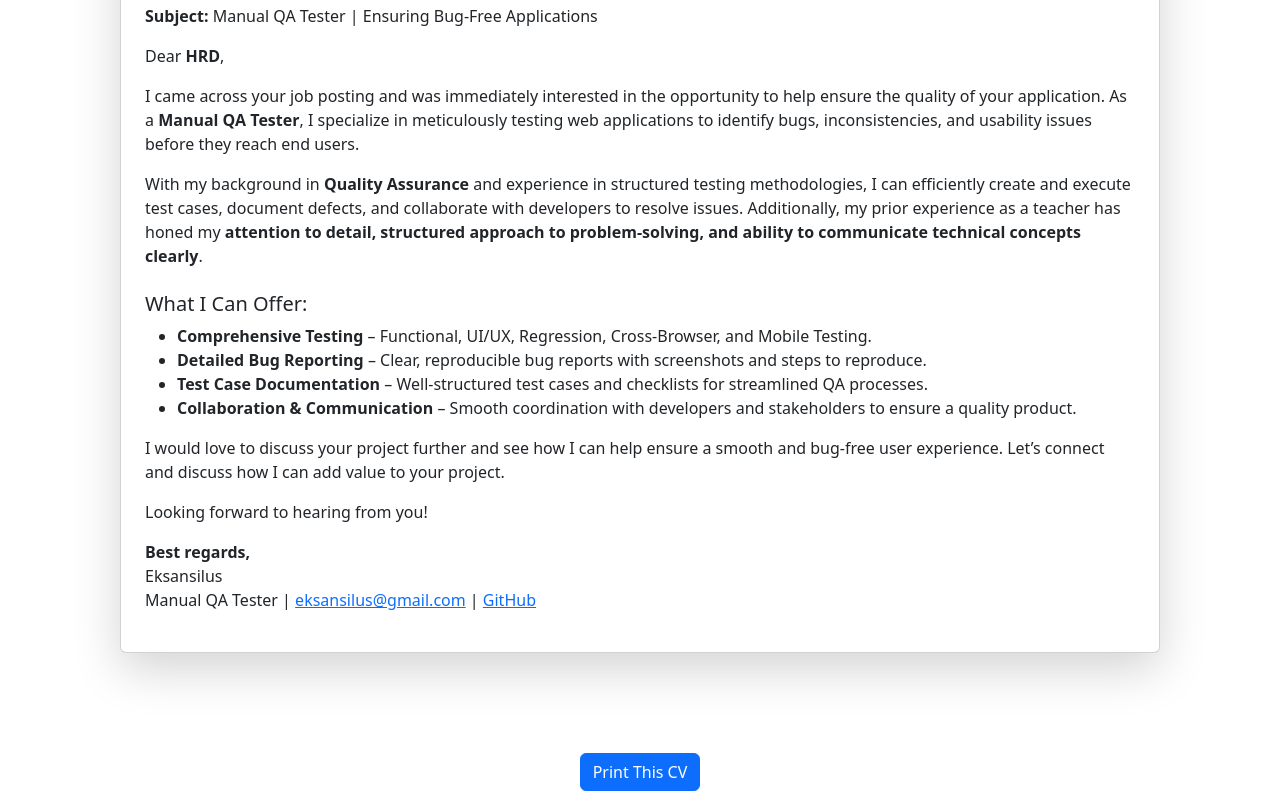
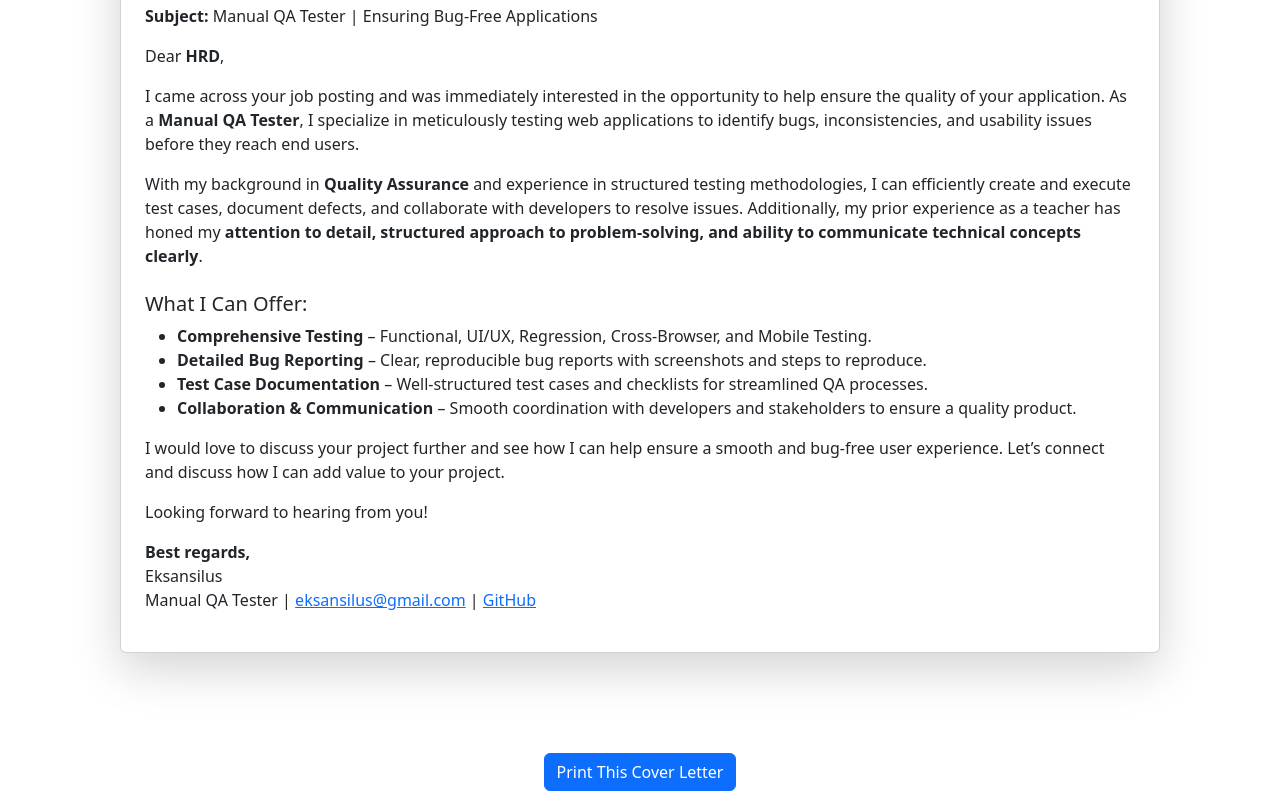
Before and after one commit to johnxth/cover-letter-eksansilus, a plain HTML site: page index.html in a window 1280 px wide. Shown: the part 165-956 px from the top of the page. Drawn offline with nearby package versions, Linux system fonts and the light colour scheme.

Commit message:
Update index.html

```diff
--- a/index.html
+++ b/index.html
@@ -77,7 +77,7 @@
         </div>
     </div>
     <div class="text-center mt-3">
-            <button class="btn btn-primary print-btn" onclick="window.print()">Print This CV</button>
+            <button class="btn btn-primary print-btn" onclick="window.print()">Print This Cover Letter</button>
     </div>
     <script src="https://cdn.jsdelivr.net/npm/bootstrap@5.3.0/dist/js/bootstrap.bundle.min.js"></script>
 </body>
```
